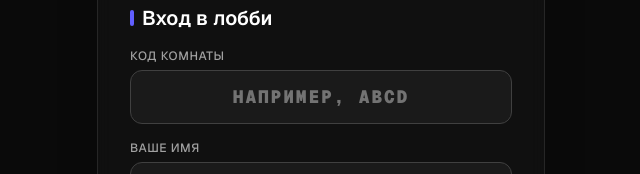
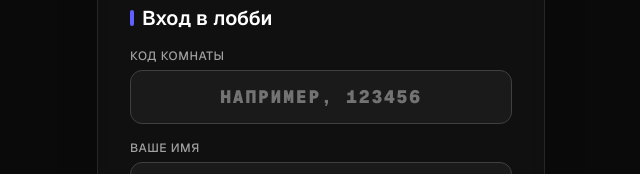
Before and after one commit to Higolol/game-mvp, a Next.js app: page / in a window 1280 px wide. Shown: the part 461-635 px from the top of the page, without its empty margins (319-959 px from the left). Built offline with nearby package versions, Linux system fonts and the light colour scheme; no server answers.

Commit message:
feat: switch room codes to 6-digit numeric format and migrate DB schema

```diff
--- a/src/app/page.tsx
+++ b/src/app/page.tsx
@@ -110,8 +110,8 @@ export default function Home() {
     setHostError(null);
 
     try {
-      // 1. Generate random 4-character alphanumeric uppercase room code
-      const roomCode = Math.random().toString(36).substring(2, 6).toUpperCase();
+      // 1. Generate random 6-digit numeric room code
+      const roomCode = Math.floor(100000 + Math.random() * 900000).toString();
 
       const generatedId = (isTelegramEnv && telegramUserId)
         ? telegramUserId
@@ -161,9 +161,15 @@ export default function Home() {
     setIsJoinLoading(true);
     setJoinError(null);
 
+    const formattedCode = joinCode.trim();
+
+    if (formattedCode.length !== 6 || !/^\d+$/.test(formattedCode)) {
+      setJoinError('Код комнаты должен состоять из 6 цифр');
+      setIsJoinLoading(false);
+      return;
+    }
+
     try {
-      const formattedCode = joinCode.trim().toUpperCase();
-
       // 1. Verify room exists and is waiting
       const { data: roomData, error: roomError } = await supabase
         .from('rooms')
@@ -312,11 +318,13 @@ export default function Home() {
                         </label>
                         <input
                           type="text"
+                          inputMode="numeric"
+                          pattern="[0-9]*"
                           id="roomCode"
                           value={joinCode}
-                          onChange={(e) => setJoinCode(e.target.value)}
-                          maxLength={4}
-                          placeholder="Например, ABCD"
+                          onChange={(e) => setJoinCode(e.target.value.replace(/\D/g, ''))}
+                          maxLength={6}
+                          placeholder="Например, 123456"
                           className="w-full bg-neutral-800/50 border border-neutral-700 rounded-xl px-4 py-3 text-white placeholder-neutral-500 focus:outline-none focus:ring-2 focus:ring-indigo-500/50 focus:border-indigo-500 transition-all font-mono font-black tracking-widest uppercase text-lg text-center"
                           required
                           disabled={isJoinLoading}
--- a/src/app/room/[roomCode]/page.tsx
+++ b/src/app/room/[roomCode]/page.tsx
@@ -234,6 +234,13 @@ export default function RoomLobby({ params }: { params: Promise<{ roomCode: stri
 
       setRoom(roomData);
 
+      // Check if current user is actually in this room
+      const storedUserId = localStorage.getItem('user_id');
+      if (storedUserId && roomData.users_ids && !roomData.users_ids.includes(storedUserId)) {
+        router.push(`/?room=${roomCode}`);
+        return;
+      }
+
       if (roomData.users_ids && roomData.users_ids.length > 0) {
         const { data: usersData, error: usersError } = await supabase
           .from('players')
@@ -258,7 +265,7 @@ export default function RoomLobby({ params }: { params: Promise<{ roomCode: stri
   useEffect(() => {
     const storedUserId = localStorage.getItem('user_id');
     if (!storedUserId) {
-      router.push('/');
+      router.push(`/?room=${roomCode}`);
       return;
     }
     setUserId(storedUserId);
```
